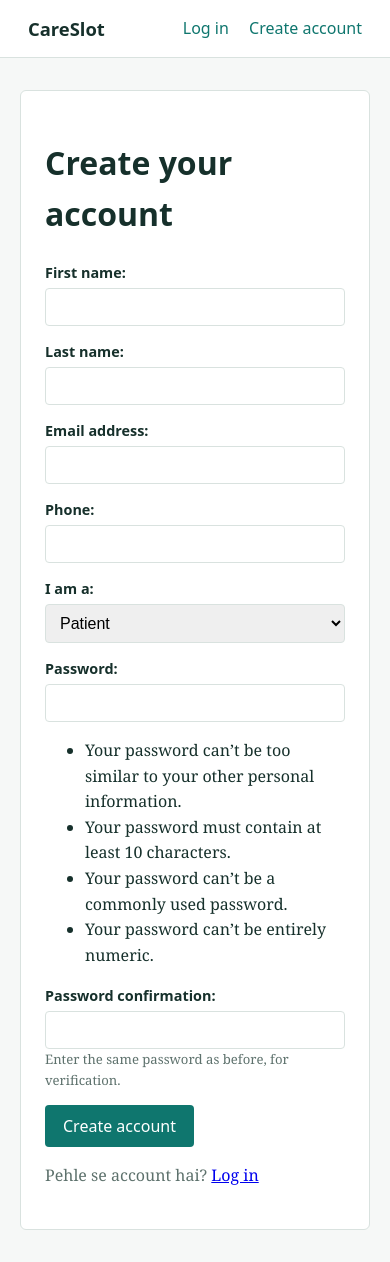
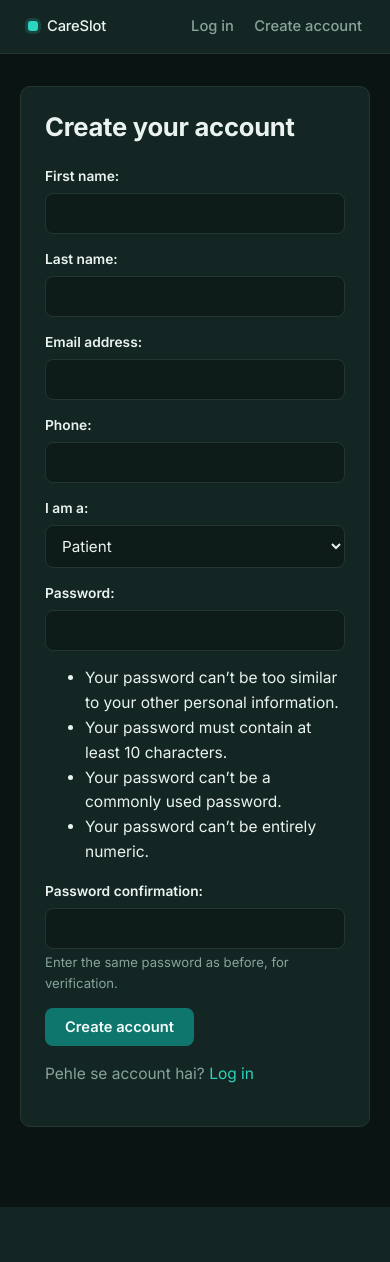
Before and after one commit to souravdas007123/Doctor-Appointments, a Django app: page /signup/ in a window 390 px wide. After the commit the page ends 1207 px from the top, so only its background shows below. Run offline with Django 5.2, Linux system fonts and the light colour scheme; parts of the project's set-up code (start-up, migrations or seed data) failed here and were passed over.

Commit message:
Redesign UI with a professional, modern dark theme
Every page extends templates/base.html and uses only its shared CSS
classes (no per-page styles), so this single-file rewrite reskins the
whole app -- patient/doctor/admin dashboards, booking, prescriptions,
payments, auth.

What changed:
- New dark palette: deep teal-charcoal surfaces (not flat near-black),
  a clinical teal accent kept from the existing brand color, amber for
  warnings, red for destructive actions -- contrast-checked against
  WCAG AA for text and buttons.
- Typography moved from the old serif body font to Inter (Google
  Fonts, with a system-ui fallback so it still works offline) for a
  cleaner, more modern feel; a clear heading scale.
- Status badges now use a small color dot + subdued tinted background
  instead of solid bright pills -- reads more like clinical software,
  consistent across appointment statuses.
- Buttons, inputs, the slot picker, subnav tabs, nav links, and focus
  rings all restyled for dark backgrounds with subtle hover/transition
  polish (respects prefers-reduced-motion).
- Fixed a pre-existing gap: plain <a> links had no color rule and were
  falling back to the browser default link blue; added a global `a`
  style.
- Small responsive fixes: status badges no longer wrap mid-text on
  narrow screens, subnav tabs wrap instead of getting clipped on
  mobile.
- Dark-themed scrollbar, selection color, and color-scheme meta so
  native form controls match too.

Verified by rendering the template's head/nav/CSS standalone with a
sample dashboard page in headless Chromium at desktop and mobile
widths and reviewing screenshots; no template logic, URLs, or Python
files touched.

Co-Authored-By: Claude Sonnet 5 <noreply@anthropic.com>
Claude-Session: https://claude.ai/code/session_011LShv1128vRB73B34WuqSy

```diff
--- a/templates/base.html
+++ b/templates/base.html
@@ -3,61 +3,114 @@
 <head>
   <meta charset="utf-8">
   <meta name="viewport" content="width=device-width, initial-scale=1">
+  <meta name="color-scheme" content="dark">
+  <meta name="theme-color" content="#0a1412">
   <title>{% block title %}CareSlot{% endblock %}</title>
+  <link rel="preconnect" href="https://fonts.googleapis.com">
+  <link rel="preconnect" href="https://fonts.gstatic.com" crossorigin>
+  <link href="https://fonts.googleapis.com/css2?family=Inter:wght@400;500;600;700&display=swap" rel="stylesheet">
   <style>
-    :root { --ink:#16302b; --muted:#5d716c; --line:#d9e2df; --bg:#f6f8f7; --card:#fff; --brand:#0f766e; --warn:#b45309; }
+    :root {
+      color-scheme: dark;
+      --bg:#0a1412; --card:#132623; --line:#23372f;
+      --ink:#eaf3f0; --muted:#86a39c;
+      --brand:#2dd4bf; --brand-fill:#0f766e; --brand-ink:#f3fbf9;
+      --warn:#f3b344;
+      --danger:#f87171; --danger-fill:#b91c1c;
+      --font: "Inter", system-ui, -apple-system, "Segoe UI", sans-serif;
+    }
     * { box-sizing:border-box; }
-    body { margin:0; font-family: Georgia, "Times New Roman", serif; color:var(--ink); background:var(--bg); line-height:1.6; }
-    h1,h2,h3,label,button,.nav,.stat span { font-family: system-ui, -apple-system, "Segoe UI", sans-serif; }
+    html { background:var(--bg); }
+    html, body { scrollbar-color: var(--line) var(--bg); }
+    ::-webkit-scrollbar { width:11px; height:11px; }
+    ::-webkit-scrollbar-track { background:var(--bg); }
+    ::-webkit-scrollbar-thumb { background:var(--line); border-radius:99px; border:3px solid var(--bg); }
+    ::selection { background:var(--brand); color:#06231e; }
+    body { margin:0; font-family:var(--font); color:var(--ink); background:var(--bg); line-height:1.6; font-size:15.5px; -webkit-font-smoothing:antialiased; }
+    h1,h2,h3 { font-family:var(--font); color:var(--ink); font-weight:700; letter-spacing:-0.01em; line-height:1.25; }
+    h1 { font-size:1.6rem; margin:0 0 22px; }
+    h2 { font-size:1.08rem; font-weight:600; margin:0 0 16px; }
+    h3 { font-size:.95rem; font-weight:600; }
+    a { color:var(--brand); text-decoration:none; }
+    a:hover { text-decoration:underline; }
     .nav { display:flex; justify-content:space-between; align-items:center; padding:14px 28px; background:var(--card); border-bottom:1px solid var(--line); }
-    .nav a { color:var(--brand); text-decoration:none; margin-left:16px; }
-    .brand { font-weight:700; font-size:1.15rem; color:var(--ink) !important; margin:0 !important; }
-    main { max-width:920px; margin:32px auto; padding:0 20px; }
-    .card { background:var(--card); border:1px solid var(--line); border-radius:6px; padding:24px; }
+    .nav a { color:var(--muted); text-decoration:none; margin-left:16px; font-weight:500; font-size:.92rem; transition:color .15s ease; }
+    .nav a:hover { color:var(--ink); text-decoration:none; }
+    .brand { display:inline-flex; align-items:center; gap:9px; font-weight:700; font-size:1.1rem; color:var(--ink) !important; margin:0 !important; letter-spacing:-0.01em; }
+    .brand::before { content:""; width:10px; height:10px; border-radius:3px; background:var(--brand); box-shadow:0 0 0 3px rgba(45,212,191,.18); flex-shrink:0; }
+    main { max-width:920px; margin:32px auto 80px; padding:0 20px; }
+    .card { background:var(--card); border:1px solid var(--line); border-radius:10px; padding:24px; }
     .narrow { max-width:440px; margin:0 auto; }
     .stats { display:grid; grid-template-columns:repeat(auto-fit,minmax(160px,1fr)); gap:16px; margin:20px 0; }
-    .stat strong { display:block; font-size:2rem; }
+    .stat { position:relative; overflow:hidden; }
+    .stat::before { content:""; position:absolute; top:0; left:0; right:0; height:2px; background:var(--brand); }
+    .stat strong { display:block; font-size:2rem; font-weight:700; letter-spacing:-0.02em; color:var(--ink); }
     .stat span, .muted { color:var(--muted); }
+    .stat span { font-size:.85rem; }
     form p { margin:0 0 14px; }
-    form label { display:block; font-size:.9rem; font-weight:600; margin-bottom:4px; }
-    input, select { width:100%; padding:9px 10px; border:1px solid var(--line); border-radius:4px; font-size:1rem; }
-    button, .btn { background:var(--brand); color:#fff; border:0; padding:10px 18px; border-radius:4px; font-size:1rem; cursor:pointer; }
-    button:focus-visible, input:focus-visible, a:focus-visible { outline:3px solid #99d5cf; outline-offset:2px; }
-    .errorlist { color:#b91c1c; list-style:none; padding:0; margin:0 0 6px; font-size:.9rem; }
-    .helptext { color:var(--muted); font-size:.82rem; display:block; }
-    .notice { border-left:4px solid var(--warn); background:#fffbeb; padding:14px 18px; }
+    form label { display:block; font-size:.86rem; font-weight:600; margin-bottom:6px; color:var(--ink); }
+    input, select, textarea {
+      width:100%; padding:10px 12px; border:1px solid var(--line); border-radius:8px; font-size:.95rem;
+      font-family:inherit; background:#0d1c19; color:var(--ink); transition:border-color .15s ease, box-shadow .15s ease;
+    }
+    input::placeholder, textarea::placeholder { color:#4f6b64; }
+    input[type="checkbox"], input[type="radio"] { width:auto; accent-color:var(--brand); }
+    input:focus, select:focus, textarea:focus { outline:none; border-color:var(--brand); box-shadow:0 0 0 3px rgba(45,212,191,.16); }
+    button, .btn {
+      display:inline-block; background:var(--brand-fill); color:var(--brand-ink); border:0; padding:10px 20px;
+      border-radius:8px; font-size:.92rem; font-weight:600; font-family:inherit; cursor:pointer;
+      transition:transform .12s ease, box-shadow .12s ease, background-color .12s ease;
+    }
+    button:hover, .btn:hover { background-color:#13857c; transform:translateY(-1px); box-shadow:0 6px 16px rgba(15,118,110,.35); text-decoration:none; }
+    button:active, .btn:active { transform:translateY(0); box-shadow:none; }
+    button:disabled, .btn:disabled { opacity:.5; cursor:not-allowed; transform:none; box-shadow:none; }
+    button:focus-visible, input:focus-visible, select:focus-visible, textarea:focus-visible, a:focus-visible { outline:2px solid var(--brand); outline-offset:2px; border-radius:4px; }
+    .errorlist { color:var(--danger); list-style:none; padding:0; margin:0 0 6px; font-size:.86rem; }
+    .helptext { color:var(--muted); font-size:.82rem; display:block; margin-top:3px; }
+    .notice { border-left:3px solid var(--warn); background:rgba(243,179,68,.08); padding:14px 18px; border-radius:0 8px 8px 0; }
     .nav form { display:inline; margin-left:16px; }
-    .nav form button { background:none; color:var(--brand); padding:0; }
-    .subnav { display:flex; gap:20px; margin-bottom:18px; padding-bottom:10px; border-bottom:1px solid var(--line); font-family:system-ui,sans-serif; }
-    .subnav a { color:var(--brand); text-decoration:none; }
-    .dayrow { display:grid; grid-template-columns:120px 1fr; gap:12px; padding:10px 0; border-bottom:1px solid var(--line); }
+    .nav form button { background:none; color:var(--muted); padding:0; font-weight:500; font-size:.92rem; }
+    .nav form button:hover { background:none; color:var(--ink); transform:none; box-shadow:none; }
+    .subnav { display:flex; flex-wrap:wrap; gap:6px 22px; margin-bottom:20px; padding-bottom:0; border-bottom:1px solid var(--line); }
+    .subnav a { color:var(--muted); text-decoration:none; padding-bottom:11px; font-size:.92rem; font-weight:500; border-bottom:2px solid transparent; margin-bottom:-1px; transition:color .15s ease; }
+    .subnav a:hover { color:var(--ink); text-decoration:none; }
+    .subnav a[aria-current="page"] { font-weight:600; color:var(--ink); border-bottom-color:var(--brand); }
+    .dayrow { display:grid; grid-template-columns:120px 1fr; gap:12px; padding:12px 0; border-bottom:1px solid var(--line); }
     .dayrow:last-child { border-bottom:0; }
     .win { display:flex; justify-content:space-between; align-items:center; gap:12px; }
     .win form { margin:0; }
-    .linkbtn { background:none; color:#b91c1c; padding:0; font-size:.9rem; }
-    .msg { padding:10px 14px; border-radius:4px; margin-bottom:14px; background:#ecfdf5; border-left:4px solid var(--brand); }
-    .msg.warning { background:#fffbeb; border-color:var(--warn); }
+    .linkbtn { background:none; color:var(--danger); padding:0; font-weight:500; font-size:.88rem; }
+    .linkbtn:hover { background:none; color:#fca5a5; text-decoration:underline; transform:none; box-shadow:none; }
+    .msg { padding:11px 16px; border-radius:0 8px 8px 0; margin-bottom:14px; background:rgba(45,212,191,.08); border-left:3px solid var(--brand); font-size:.92rem; }
+    .msg.warning { background:rgba(243,179,68,.08); border-color:var(--warn); }
     .filters { display:grid; grid-template-columns:repeat(auto-fit,minmax(200px,1fr)); gap:0 16px; }
     .filters p { margin:0 0 12px; }
     .slots { display:flex; flex-wrap:wrap; gap:10px; margin:12px 0; }
-    .slot { border:1px solid var(--brand); color:var(--brand); border-radius:4px; padding:6px 14px; font-family:system-ui,sans-serif; }
-    textarea { width:100%; padding:9px 10px; border:1px solid var(--line); border-radius:4px; font:inherit; }
+    .slot { border:1px solid var(--line); color:var(--ink); border-radius:7px; padding:7px 15px; font-size:.9rem; }
     label.slot { position:relative; padding:0; border:0; margin:0; font-weight:400; display:inline-block; cursor:pointer; }
     label.slot input { position:absolute; opacity:0; width:auto; }
-    label.slot span { display:block; border:1px solid var(--brand); color:var(--brand); border-radius:4px; padding:6px 14px; font-family:system-ui,sans-serif; }
-    label.slot input:checked + span { background:var(--brand); color:#fff; }
-    label.slot input:focus-visible + span { outline:3px solid #99d5cf; outline-offset:2px; }
-    .badge { font-family:system-ui,sans-serif; font-size:.78rem; padding:2px 9px; border-radius:99px; background:#e5e7eb; color:#374151; vertical-align:middle; }
-    .badge.confirmed { background:#d1fae5; color:#065f46; }
-    .badge.in_progress { background:#dbeafe; color:#1e40af; }
-    .badge.pending { background:#fef3c7; color:#92400e; }
-    .badge.expired { background:#f3f4f6; color:#6b7280; }
-    .badge.completed { background:#e0e7ff; color:#3730a3; }
-    .badge.cancelled, .badge.no_show { background:#fee2e2; color:#991b1b; }
-    .subnav a[aria-current="page"] { font-weight:700; color:var(--ink); }
-    .bell { position:relative; text-decoration:none; margin-right:4px; }
-    .bell .dot { position:absolute; top:-6px; right:-10px; background:#b91c1c; color:#fff; font-size:.65rem; border-radius:99px; padding:1px 5px; font-family:system-ui,sans-serif; }
-    .notif-item.unread { border-left:4px solid var(--brand); }
+    label.slot span { display:block; border:1px solid var(--line); color:var(--ink); border-radius:7px; padding:7px 15px; font-size:.9rem; transition:border-color .15s ease, background-color .15s ease, color .15s ease; }
+    label.slot:hover span { border-color:var(--brand); color:var(--brand); }
+    label.slot input:checked + span { background:var(--brand-fill); color:var(--brand-ink); border-color:var(--brand-fill); }
+    label.slot input:focus-visible + span { outline:2px solid var(--brand); outline-offset:2px; }
+    .badge { position:relative; display:inline-block; white-space:nowrap; font-size:.78rem; font-weight:600; padding:3px 10px 3px 20px; border-radius:99px; background:rgba(148,163,184,.12); color:#cbd5e1; vertical-align:middle; }
+    .badge::before { content:""; position:absolute; left:9px; top:50%; transform:translateY(-50%); width:6px; height:6px; border-radius:99px; background:currentColor; }
+    .badge.confirmed { background:rgba(52,211,153,.12); color:#4ade80; }
+    .badge.in_progress { background:rgba(96,165,250,.14); color:#60a5fa; }
+    .badge.pending { background:rgba(243,179,68,.14); color:var(--warn); }
+    .badge.expired { background:rgba(148,163,184,.12); color:#94a3b8; }
+    .badge.completed { background:rgba(165,180,252,.14); color:#a5b4fc; }
+    .badge.cancelled, .badge.no_show { background:rgba(248,113,113,.14); color:var(--danger); }
+    .bell { position:relative; text-decoration:none; margin-right:4px; opacity:.8; transition:opacity .15s ease; }
+    .bell:hover { opacity:1; }
+    .bell .dot { position:absolute; top:-6px; right:-10px; background:var(--danger-fill); color:#fff; font-size:.65rem; font-weight:600; border-radius:99px; padding:1px 5px; font-family:var(--font); }
+    .notif-item.unread { border-left:3px solid var(--brand); }
+    table { width:100%; border-collapse:collapse; }
+    th, td { padding:9px 8px; text-align:left; }
+    thead th { color:var(--muted); font-weight:600; font-size:.8rem; }
+    @media (prefers-reduced-motion: reduce) {
+      *, *::before, *::after { transition:none !important; animation:none !important; }
+    }
   </style>
 </head>
 <body>
```
